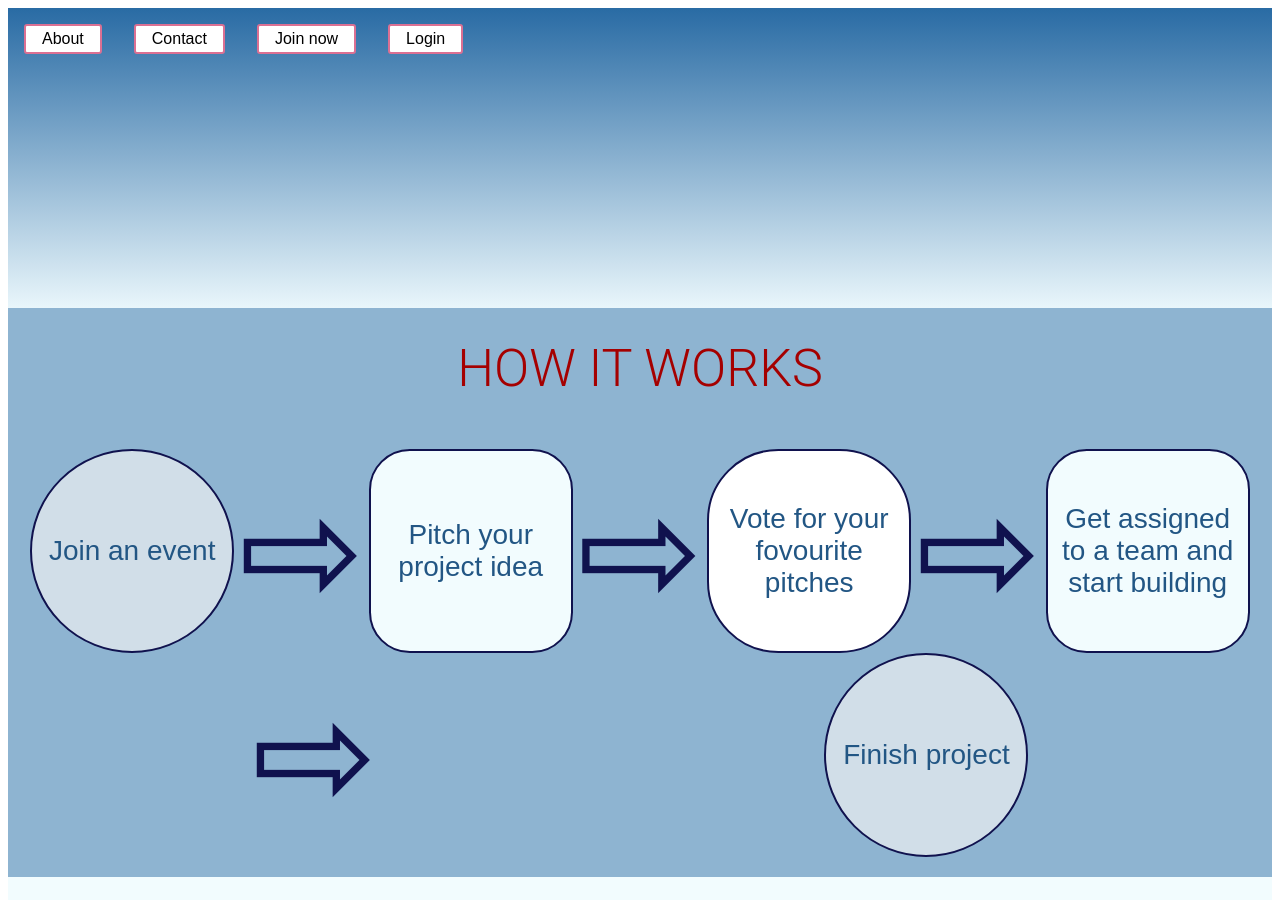
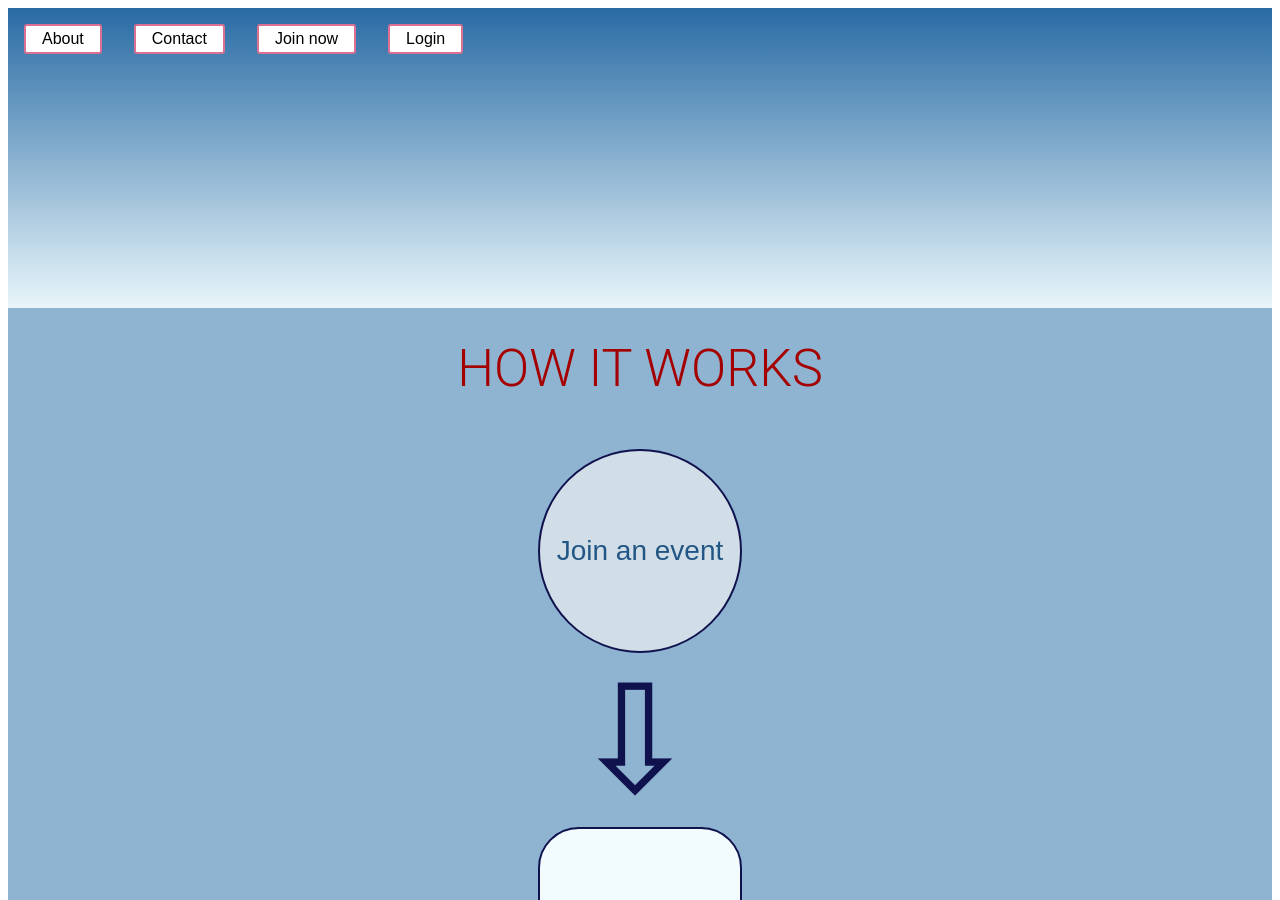
Before and after one commit to reevesglobal/capstone-coding-camp, a React (Create React App) app in the folder client/: page / in a window 1280 px wide. Shown: the top 900 px of the page. Built offline with nearby package versions, Linux system fonts and the light colour scheme.

Commit message:
media query adjustments

```diff
--- a/client/src/components/HowItWorks.jsx
+++ b/client/src/components/HowItWorks.jsx
@@ -1,6 +1,8 @@
 import React from "react";
 import styled from "styled-components";
 import SectionTitle from "../styles/SectionTitle";
+import FlowObject from "../styles/FlowObject";
+import Arrow from "../styles/Arrow";
 
 const StyledContainer = styled.div`
     background-color: #8EB4D1;
@@ -21,73 +23,26 @@ const StyledFlowContainer = styled.div`
     padding: 20px;
     height: 75%;
     width: 100%;
+
+    @media (min-width: 400px) and (max-width: 1400px) {
+        flex-direction: column;
+    }
 `;
-
-const FlowObject = styled.div`
-    display: flex;
-    flex-flow: wrap;
-    height: 200px;
-    width: 200px;
-    border: 2px solid #10124E;
-    background-color: ${props => props.inputColor || "#D1DEE8"};
-    border-radius: ${props => props.borderRadius || "50%"};
-`;
-
-const Text = styled.p`
-    margin: auto;
-    padding: 10px;
-    text-align: center;
-    color: #225684;
-    font-family: "Arial", serif;
-    font-size: 1.75em;
-    font-weight: 300;
-`;
-
-const Arrow = styled.span`
-    font-size: 150px;
-    margin: 0px;
-    color: #10124E;
-`
 
 const HowItWorks = () => {
     return (
         <StyledContainer>
             <SectionTitle label={`How It Works`} inputColor="" inputPadding="" />
             <StyledFlowContainer>
-                <FlowObject
-                    inputColor={""}
-                    borderRadius={""}
-                >
-                    <Text>Join an event</Text>
-                </FlowObject>
-                <Arrow>&#8680;</Arrow>
-                <FlowObject
-                    inputColor={"#F2FCFE"}
-                    borderRadius={"20%"}
-                >
-                    <Text>Pitch your project idea</Text>
-                </FlowObject>
-                <Arrow>&#8680;</Arrow>
-                <FlowObject
-                    inputColor={"#FFFFFF"}
-                    borderRadius={"35%"}
-                >
-                    <Text>Vote for your fovourite pitches</Text>
-                </FlowObject>
-                <Arrow>&#8680;</Arrow>
-                <FlowObject
-                    inputColor={"#F2FCFE"}
-                    borderRadius={"20%"}
-                >
-                    <Text>Get assigned to a team and start building</Text>
-                </FlowObject>
-                <Arrow>&#8680;</Arrow>
-                <FlowObject
-                    inputColor={""}
-                    borderRadius={""}
-                >
-                    <Text>Finish project</Text>
-                </FlowObject>
+                <FlowObject inputColor={""} borderRadius={""} textInput={"Join an event"} />
+                <Arrow inputColor={""} />
+                <FlowObject inputColor={"#F2FCFE"} borderRadius={"20%"} textInput={"Pitch your project idea"} />
+                <Arrow inputColor={""} />
+                <FlowObject inputColor={"#BCE0FD"} borderRadius={"35%"} textInput={"Vote for your fovourite pitches"} />
+                <Arrow inputColor={""} />
+                <FlowObject inputColor={"#F2FCFE"} borderRadius={"20%"} textInput={"Get assigned to a team and start building"} />
+                <Arrow inputColor={""} />
+                <FlowObject inputColor={""} borderRadius={""} textInput={"Finish project"} />
             </StyledFlowContainer>
         </StyledContainer>
     )
--- /dev/null
+++ b/client/src/styles/Arrow.jsx
@@ -0,0 +1,20 @@
+import React from "react";
+import styled from "styled-components";
+
+const StyledArrow = styled.span`
+    font-size: 150px;
+    margin: 0px;
+    color: ${props => props.inputColor || "#10124E"};
+
+    @media (min-width: 400px) and (max-width: 1400px) {
+        transform: rotate(90deg);
+    }
+`;
+
+const Arrow = (props) => {
+    return (
+        <StyledArrow color={props.inputColor}>&#8680;</StyledArrow>
+    )
+}
+
+export default Arrow;
--- /dev/null
+++ b/client/src/styles/FlowObject.jsx
@@ -0,0 +1,35 @@
+import React from "react";
+import styled from "styled-components";
+
+const StyledFlowObject = styled.div`
+    display: flex;
+    flex-flow: wrap;
+    height: 200px;
+    width: 200px;
+    border: 2px solid #10124E;
+    background-color: ${props => props.inputColor || "#D1DEE8"};
+    border-radius: ${props => props.borderRadius || "50%"};
+`;
+
+const Text = styled.p`
+    margin: auto;
+    padding: 10px;
+    text-align: center;
+    color: #225684;
+    font-family: "Arial", serif;
+    font-size: 1.75em;
+    font-weight: 300;
+`;
+
+const FlowObject = (props) => {
+    return (
+        <StyledFlowObject
+            inputColor={props.inputColor}
+            borderRadius={props.borderRadius}
+        >
+            <Text>{props.textInput}</Text>
+        </StyledFlowObject>
+    )
+}
+
+export default FlowObject;
```
